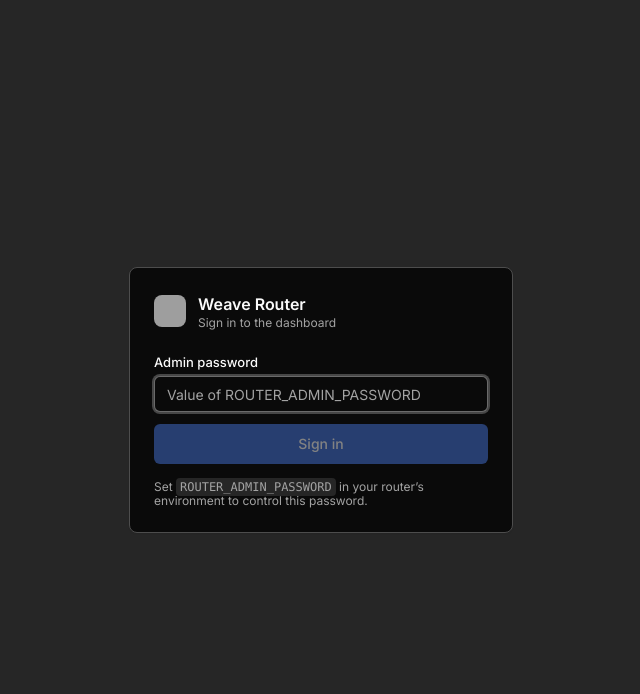
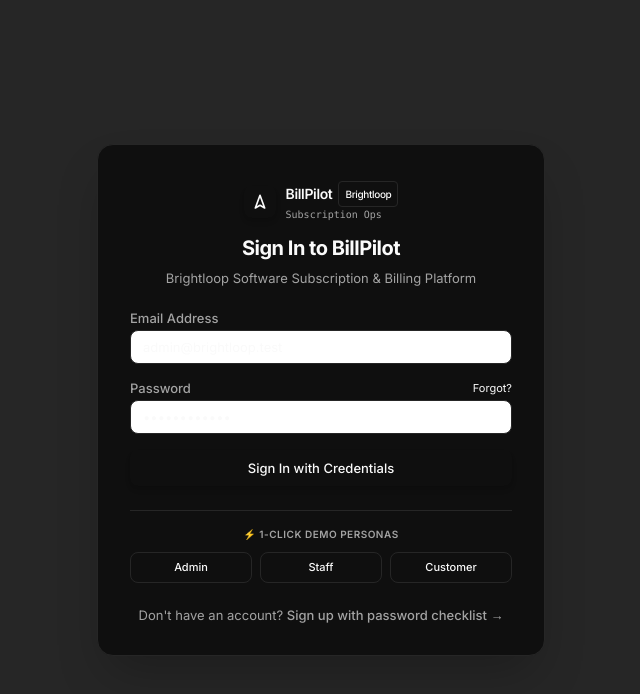
Before and after one commit to sjsreehari/make-a-ton, a Next.js app in the folder billpilot/apps/web/: page /login in a window 1280 px wide. Shown: the top 694 px of the page, without its empty margins (319-959 px from the left). Built offline with nearby package versions, Linux system fonts and the light colour scheme; grey boxes are pictures that could not be loaded.

Commit message:
feat: redesign login page with email authentication and demo persona switcher

```diff
--- a/billpilot/apps/web/src/app/(auth)/login/page.tsx
+++ b/billpilot/apps/web/src/app/(auth)/login/page.tsx
@@ -1,13 +1,11 @@
 "use client";
 
 import { Suspense, useState } from "react";
-import Image from "next/image";
-import { useRouter, useSearchParams } from "next/navigation";
-
-import { Input } from "@/components/Input";
-import { Button } from "@/components/molecules/Button";
-import { Appearance, Intent } from "@/components/types";
+import Link from "next/link";
+import { useRouter } from "next/navigation";
 import { api } from "@/lib/api";
+import { Logo } from "@/components/Logo";
+import { Shield, User, KeyRound, AlertCircle, ArrowRight } from "lucide-react";
 
 export default function LoginPage() {
   return (
@@ -17,24 +15,10 @@
   );
 }
 
-/**
- * Reject anything that isn't a same-origin internal path (e.g. `javascript:`,
- * `//attacker.com`, `https://...`). After basePath stripping in api.ts the
- * value should look like `/dashboard` or `/settings?tab=keys`.
- */
-function safeNext(raw: string | null): string {
-  if (raw == null) return "/dashboard";
-  if (!raw.startsWith("/")) return "/dashboard";
-  if (raw.startsWith("//") || raw.startsWith("/\\")) return "/dashboard";
-  return raw;
-}
-
 function LoginInner() {
   const router = useRouter();
-  const params = useSearchParams();
-  const next = safeNext(params.get("next"));
-
-  const [password, setPassword] = useState("");
+  const [email, setEmail] = useState("admin@brightloop.test");
+  const [password, setPassword] = useState("Admin@12345!");
   const [submitting, setSubmitting] = useState(false);
   const [error, setError] = useState<string | null>(null);
 
@@ -43,61 +27,125 @@
     setSubmitting(true);
     setError(null);
     try {
-      await api.auth.login(password);
-    } catch {
-      // Mock / offline fallback: proceed directly
+      await api.auth.login({ email, password });
+      router.replace("/dashboard");
+    } catch (err: any) {
+      setError(err?.message || "Invalid email or password.");
     } finally {
       setSubmitting(false);
-      router.replace(next || "/dashboard");
     }
   }
 
+  const handleQuickLogin = (roleEmail: string, rolePass: string) => {
+    setEmail(roleEmail);
+    setPassword(rolePass);
+    setSubmitting(true);
+    setError(null);
+    api.auth
+      .login({ email: roleEmail, password: rolePass })
+      .then(() => {
+        router.replace("/dashboard");
+      })
+      .catch((err: any) => {
+        setError(err?.message || "Login failed.");
+      })
+      .finally(() => {
+        setSubmitting(false);
+      });
+  };
+
   return (
-    <div className="w-full max-w-sm rounded-lg border border-border-darker bg-background p-6 shadow-sm">
-      <div className="mb-6 flex items-center gap-3">
-        {/* eslint-disable-next-line @next/next/no-img-element */}
-        <img src="/ui/weave.svg" alt="Weave Router" width={32} height={32} className="size-8 rounded-lg" />
+    <div className="w-full max-w-md rounded-2xl border border-border bg-card/80 p-8 shadow-2xl backdrop-blur-md space-y-6">
+      {/* Brand Header */}
+      <div className="flex flex-col items-center text-center space-y-2">
+        <Logo href="/login" />
+        <h1 className="text-xl font-bold tracking-tight text-foreground">Sign In to BillPilot</h1>
+        <p className="text-xs text-muted-foreground">
+          Brightloop Software Subscription & Billing Platform
+        </p>
+      </div>
+
+      {error && (
+        <div className="p-3 rounded-lg bg-red-500/10 border border-red-500/20 text-red-300 text-xs flex items-center gap-2">
+          <AlertCircle className="size-4 shrink-0 text-red-400" />
+          <span>{error}</span>
+        </div>
+      )}
+
+      {/* Main Login Form */}
+      <form onSubmit={handleSubmit} className="space-y-4 text-xs">
         <div>
-          <h1 className="font-display text-base font-semibold text-foreground">Weave Router</h1>
-          <p className="text-2xs text-muted-foreground">Sign in to the dashboard</p>
+          <label className="text-muted-foreground block mb-1 font-medium">Email Address</label>
+          <input
+            type="email"
+            value={email}
+            onChange={(e) => setEmail(e.target.value)}
+            required
+            className="w-full px-3 py-2 rounded-lg bg-zinc-900 border border-zinc-700 text-foreground placeholder:text-muted-foreground focus:outline-none focus:ring-1 focus:ring-indigo-500"
+          />
+        </div>
+
+        <div>
+          <div className="flex items-center justify-between mb-1">
+            <label className="text-muted-foreground font-medium">Password</label>
+            <Link href="/forgot-password" className="text-[11px] text-indigo-400 hover:underline">
+              Forgot?
+            </Link>
+          </div>
+          <input
+            type="password"
+            value={password}
+            onChange={(e) => setPassword(e.target.value)}
+            required
+            className="w-full px-3 py-2 rounded-lg bg-zinc-900 border border-zinc-700 text-foreground placeholder:text-muted-foreground focus:outline-none focus:ring-1 focus:ring-indigo-500"
+          />
+        </div>
+
+        <button
+          type="submit"
+          disabled={submitting}
+          className="w-full py-2.5 rounded-lg bg-indigo-600 hover:bg-indigo-500 text-white font-medium text-xs transition-colors shadow-md shadow-indigo-600/20 disabled:opacity-50"
+        >
+          {submitting ? "Signing in..." : "Sign In with Credentials"}
+        </button>
+      </form>
+
+      {/* Quick 1-Click Demo Persona Switcher */}
+      <div className="pt-4 border-t border-border space-y-2.5">
+        <span className="text-[10px] font-semibold text-muted-foreground uppercase tracking-wider block text-center">
+          ⚡ 1-Click Demo Personas
+        </span>
+        <div className="grid grid-cols-3 gap-2">
+          <button
+            type="button"
+            onClick={() => handleQuickLogin("admin@brightloop.test", "Admin@12345!")}
+            className="px-2 py-1.5 rounded-lg text-[11px] font-medium bg-zinc-900 hover:bg-zinc-800 text-indigo-300 border border-zinc-800 transition-colors text-center"
+          >
+            Admin
+          </button>
+          <button
+            type="button"
+            onClick={() => handleQuickLogin("staff@brightloop.test", "Staff@12345!")}
+            className="px-2 py-1.5 rounded-lg text-[11px] font-medium bg-zinc-900 hover:bg-zinc-800 text-cyan-300 border border-zinc-800 transition-colors text-center"
+          >
+            Staff
+          </button>
+          <button
+            type="button"
+            onClick={() => handleQuickLogin("cust1@brightloop.test", "Cust@12345!")}
+            className="px-2 py-1.5 rounded-lg text-[11px] font-medium bg-zinc-900 hover:bg-zinc-800 text-emerald-300 border border-zinc-800 transition-colors text-center"
+          >
+            Customer
+          </button>
         </div>
       </div>
 
-      <form onSubmit={handleSubmit} className="space-y-3" autoComplete="off">
-        <Input
-          label="Admin password"
-          type="password"
-          name="router-admin-password"
-          autoComplete="off"
-          data-1p-ignore
-          data-lpignore="true"
-          data-form-type="other"
-          autoFocus
-          value={password}
-          onChange={(e) => setPassword(e.target.value)}
-          placeholder="Value of ROUTER_ADMIN_PASSWORD"
-          required
-        />
-        {error && (
-          <p className="rounded-md border border-danger/30 bg-danger/5 px-3 py-2 text-2xs text-danger">
-            {error}
-          </p>
-        )}
-        <Button
-          type="submit"
-          appearance={Appearance.Filled}
-          intent={Intent.Primary}
-          className="w-full"
-          disabled={submitting || password === ""}
-        >
-          {submitting ? "Signing in…" : "Sign in"}
-        </Button>
-      </form>
-
-      <p className="mt-4 text-2xs text-muted-foreground">
-        Set <code className="rounded bg-muted px-1 py-0.5 font-mono">ROUTER_ADMIN_PASSWORD</code> in your
-        router&rsquo;s environment to control this password.
-      </p>
+      <div className="text-center text-xs text-muted-foreground">
+        Don&apos;t have an account?{" "}
+        <Link href="/signup" className="text-indigo-400 font-medium hover:underline">
+          Sign up with password checklist →
+        </Link>
+      </div>
     </div>
   );
 }
```
